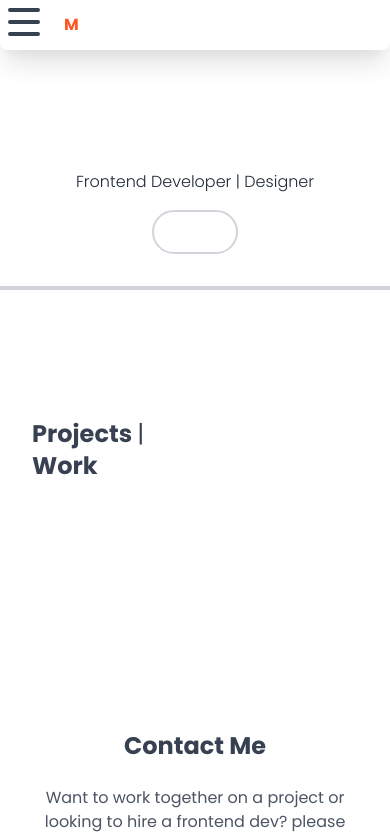
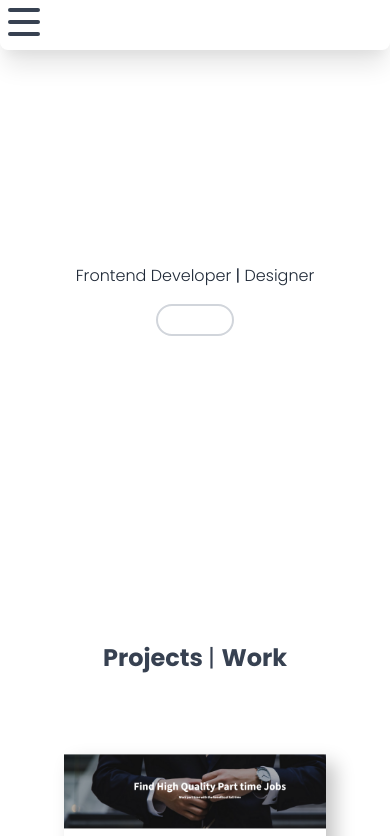
Before and after one commit to skystanoyevitch/sky-portfolio, a React (Create React App) app: page / in a window 390 px wide. Shown: the top 836 px of the page. Built offline with nearby package versions, Linux system fonts and the light colour scheme.

Commit message:
fixed mobile UI not showing

```diff
--- a/src/Layout/Navigation/Nav.jsx
+++ b/src/Layout/Navigation/Nav.jsx
@@ -89,9 +89,8 @@ export const Nav = ({ navLinks }) => {
             </motion.button>
           </div>
           <h3 className=" text-center ml-4 flex items-center font-poppins text-mainOrange text-md font-bold">
-            M{" "}
             <span className="bg-gradient-to-r from-cyan-500 via-indigo-500 to-[#e75d48] bg-clip-text text-transparent">
-              WD
+              [ SS ]
             </span>
           </h3>
         </div>
--- a/src/Pages/Home/Components/Hero.jsx
+++ b/src/Pages/Home/Components/Hero.jsx
@@ -9,22 +9,23 @@ function Hero() {
   }, [navigate]);
 
   return (
-    <div className="w-screen lg:h-screen">
+    <div className="w-screen h-96 flex flex-col justify-center md:h-screen">
       <div className="lg:h-full">
         <div className="container mx-auto flex flex-col lg:justify-center text-center lg:flex-row p-8 lg:p-8 xl:p-0 lg:h-full">
-          <div className="flex flex-col justify-center">
-            <h1 className="lg:h-40 text-5xl md:text-6xl lg:text-9xl font-poppins font-bold animate-text bg-clip-text text-transparent bg-gradient-to-r from-cyan-500 via-indigo-500 to-[#e75d48]">
+          <div className="flex flex-col justify-center container mx-auto max-w-sm md:max-w-md lg:max-w-xl">
+            <h1 className="md:h-40 text-6xl md:text-9xl font-poppins font-bold animate-text bg-clip-text text-transparent bg-gradient-to-r from-cyan-500 via-indigo-500 to-[#e75d48]">
               Sky
             </h1>
-            <h3 className=" lg:text-6xl font-poppins font-semibold lg:h-20 animate-text bg-clip-text text-transparent bg-gradient-to-r from-cyan-500 via-indigo-500 to-[#e75d48]">
+            <h3 className="text-4xl md:text-5xl font-poppins font-semibold md:h-20 animate-text bg-clip-text text-transparent bg-gradient-to-r from-cyan-500 via-indigo-500 to-[#e75d48]">
               Stanojevic
             </h3>
             <p className="text-md font-light py-4 lg:text-2xl font-poppins text-gray-800">
-              Frontend Developer | Designer
+              Frontend Developer{" "}
+              <span className="text-[#e75d48] font-normal"> | </span> Designer
             </p>
             <div className="flex justify-center">
               <a href="#section-contact" onClick={(e) => e.preventDefault}>
-                <button className="rounded-full flex fill-white hover:fill-orange-500 hover:bg-white hover:text-[#e75d48] hover:border-2 hover:border-[#e75d48] bg-[#e75d48] border-2 border-[#e75d48] p-2 lg:px-6 lg:py-2 text-white font-poppins font-semibold">
+                <button className="rounded-full flex fill-white hover:fill-orange-500 hover:bg-white hover:text-[#e75d48] hover:border-2 hover:border-[#e75d48] bg-[#e75d48] border-2 border-[#e75d48] py-1 px-2 md:p-2 lg:px-6 lg:py-2 text-white text-sm md:text-base font-poppins font-semibold">
                   Contact
                 </button>
               </a>
--- a/src/Pages/Home/Components/OurWork.jsx
+++ b/src/Pages/Home/Components/OurWork.jsx
@@ -1,10 +1,8 @@
 function OurWork() {
   return (
-    <div className="w-full h-[20vh] border-2 border-[#e75d48]">
+    <div className="w-full h-20 md:h-[20vh] border-y-2 border-[#e75d48]">
       <div className="h-full">
-        <section className="h-full container mx-auto">
-
-        </section>
+        <section className="h-full container mx-auto"></section>
       </div>
     </div>
   );
--- a/src/Pages/Home/Components/Portfolio.jsx
+++ b/src/Pages/Home/Components/Portfolio.jsx
@@ -24,9 +24,9 @@ function Portfolio() {
       variants={aboutSectionVariant}
       initial="initial"
       animate={inView ? "animate" : "initial"}
-      className="container mx-auto px-8 py-32 lg:py-0 lg:h-screen lg: flex lg:flex-col lg:place-content-center"
+      className="container mx-auto px-8 py-32 lg:py-0 lg:h-screen lg: flex flex-col lg:flex-col lg:place-content-center"
     >
-      <div className="mb-6 lg:mb-16 md:text-center container mx-auto max-w-lg">
+      <div className="mb-6 lg:mb-16 text-center container mx-auto max-w-lg">
         <h1 className="text-2xl lg:text-4xl font-poppins font-bold text-gray-700 pb-4">
           Projects <span className="text-[#e75d48] font-normal"> | </span> Work
         </h1>
@@ -39,9 +39,9 @@ function Portfolio() {
               key={key.id}
               className="container mx-auto px-8 lg:px-0 space-y-10"
             >
-              <li className="lg:h-80 lg:w-full">
+              <li className="h-40 w-full md:h-52 lg:h-80 lg:w-full">
                 <div
-                  className={`${project.thumbnail} lg:h-full md:w-full my-10 md:my-0`}
+                  className={`${project.thumbnail} h-full w-full my-10 md:my-0 shadow-shadowNeo`}
                 ></div>
               </li>
             </ul>
```
